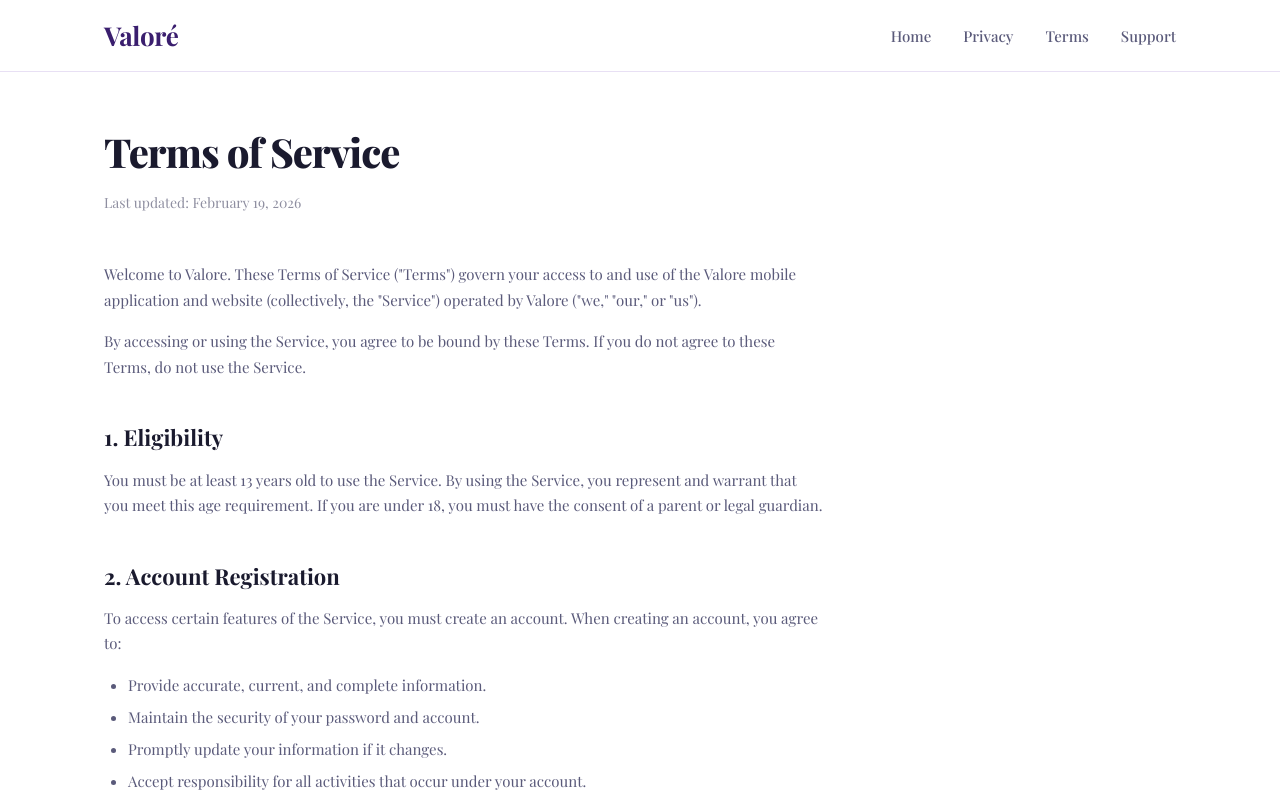
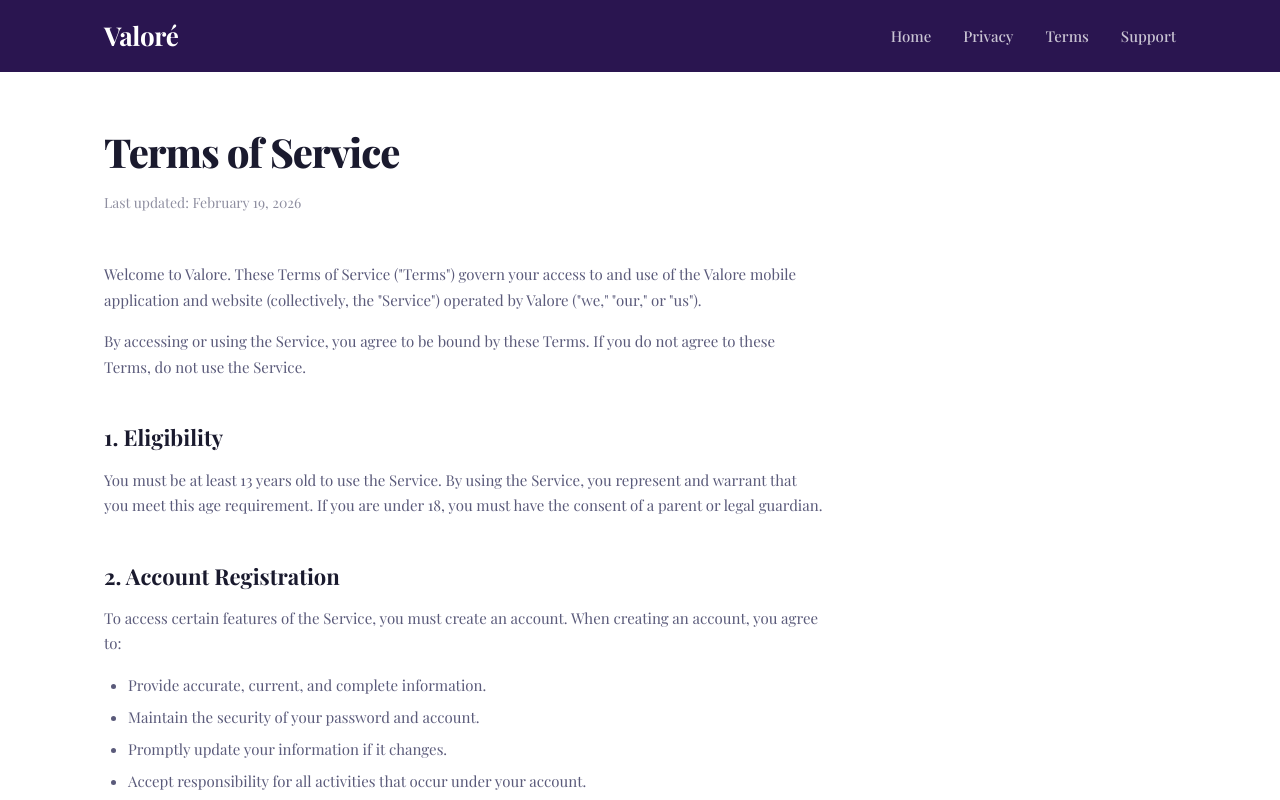
Before and after one commit to StayValore/website, a Next.js app: page /terms in a window 1280 px wide. Shown: the top 800 px of the page. Built offline with nearby package versions, Linux system fonts and the light colour scheme; a web font is replaced by a local one.

Commit message:
Dark purple header, tighter section spacing

```diff
--- a/src/app/globals.css
+++ b/src/app/globals.css
@@ -61,10 +61,10 @@ img {
   left: 0;
   right: 0;
   height: var(--header-height);
-  background: rgba(255, 255, 255, 0.92);
+  background: var(--color-primary-dark);
   backdrop-filter: blur(12px);
   -webkit-backdrop-filter: blur(12px);
-  border-bottom: 1px solid var(--color-border);
+  border-bottom: none;
   z-index: 100;
   display: flex;
   align-items: center;
@@ -84,7 +84,7 @@ img {
   font-family: var(--font-serif);
   font-size: 26px;
   font-weight: 700;
-  color: var(--color-primary);
+  color: white;
   letter-spacing: -0.3px;
 }
 
@@ -97,12 +97,12 @@ img {
 .header-nav a {
   font-size: 15px;
   font-weight: 500;
-  color: var(--color-text-secondary);
+  color: rgba(255, 255, 255, 0.75);
   transition: color 0.2s;
 }
 
 .header-nav a:hover {
-  color: var(--color-primary);
+  color: white;
 }
 
 .mobile-menu-button {
@@ -111,7 +111,7 @@ img {
   border: none;
   cursor: pointer;
   padding: 8px;
-  color: var(--color-text);
+  color: white;
 }
 
 .mobile-menu-button svg {
@@ -237,7 +237,7 @@ img {
 
 /* Hero */
 .hero {
-  padding: 160px 0 100px;
+  padding: 130px 0 64px;
   text-align: center;
   background: linear-gradient(180deg, var(--color-surface) 0%, var(--color-background) 100%);
 }
@@ -344,7 +344,7 @@ img {
 
 /* App Showcase */
 .app-showcase {
-  padding: 40px 0 100px;
+  padding: 24px 0 64px;
   overflow: hidden;
 }
 
@@ -538,7 +538,7 @@ img {
 
 /* Features */
 .features {
-  padding: 100px 0;
+  padding: 64px 0;
 }
 
 .section-label {
@@ -647,7 +647,7 @@ img {
 
 /* How it works */
 .how-it-works {
-  padding: 100px 0;
+  padding: 64px 0;
   background: var(--color-surface);
 }
 
@@ -712,7 +712,7 @@ img {
 
 /* Instagram section */
 .instagram-section {
-  padding: 100px 0;
+  padding: 64px 0;
   background: var(--color-surface);
 }
 
@@ -742,7 +742,7 @@ img {
 
 /* CTA section */
 .cta-section {
-  padding: 100px 0;
+  padding: 64px 0;
   text-align: center;
 }
 
```
